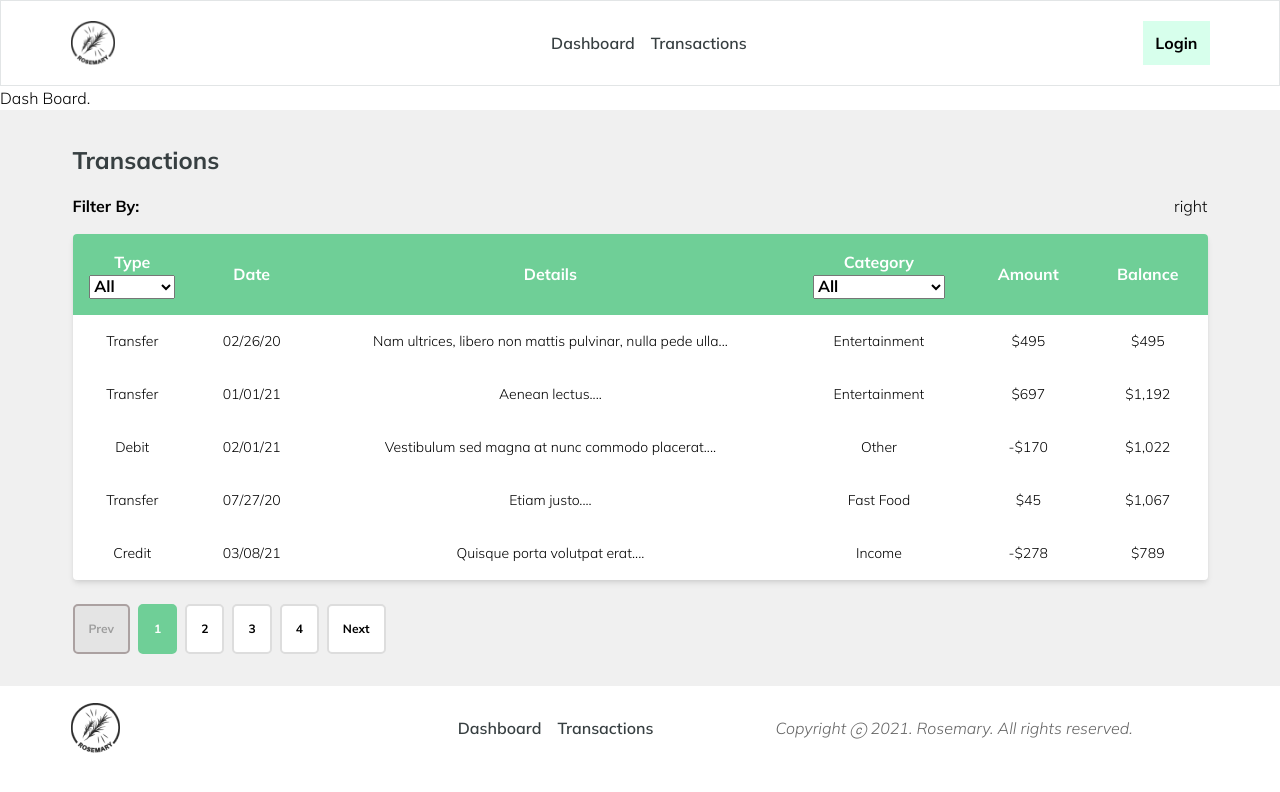
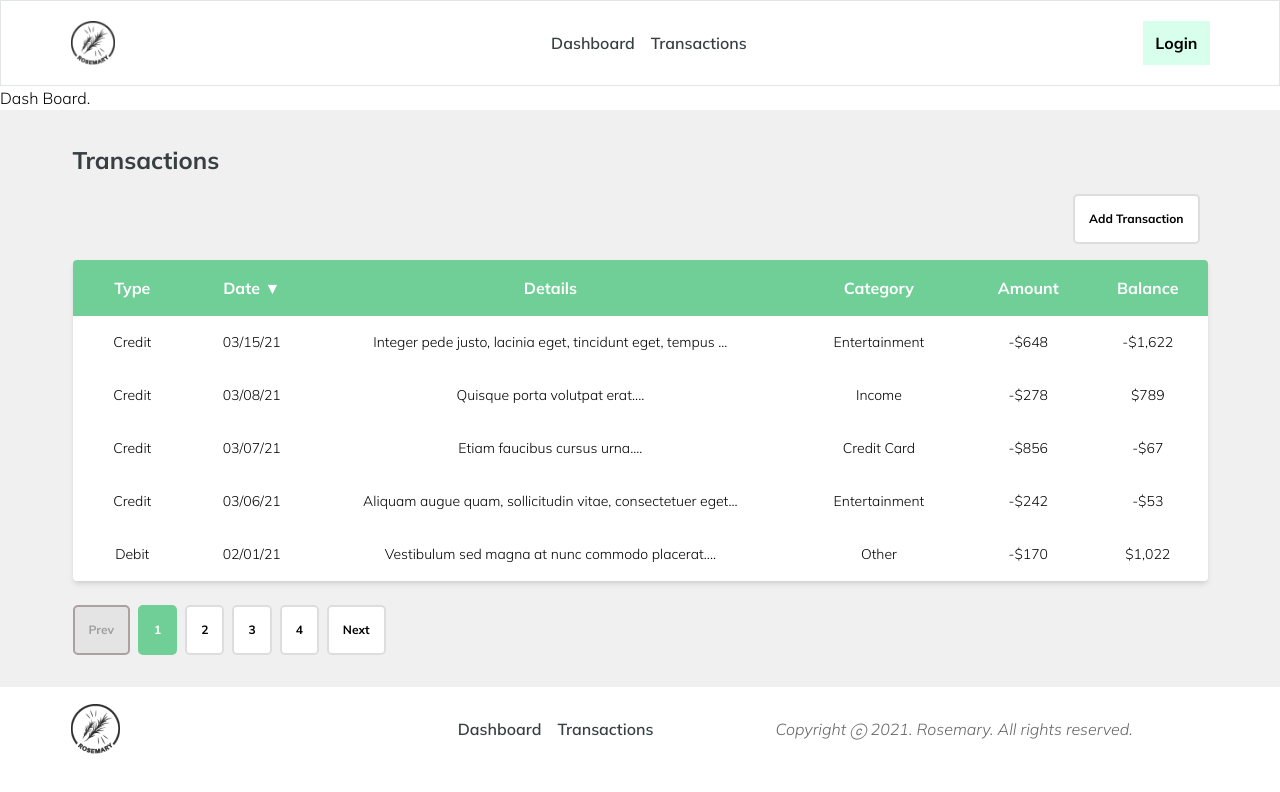
Before and after one commit to markanator/rosemary-personal-finance, a React (Create React App) app: page /dashboard in a window 1280 px wide. Shown: the top 792 px of the page. Built offline with nearby package versions, Linux system fonts and the light colour scheme.

Commit message:
styled and MVP functionality complete

```diff
--- a/src/components/features/dashboard/TransactionTableSm/DashTableStyles.scss
+++ b/src/components/features/dashboard/TransactionTableSm/DashTableStyles.scss
@@ -27,33 +27,5 @@
   .--paginate {
     display: flex;
     width: 50%;
-    // justify-content: flex-start;
-    // align-items: center;
-    .trx__btn {
-      border-radius: 0px;
-      font-weight: 700;
-      font-size: 0.75rem;
-      border-radius: 5px;
-      background-color: white;
-      border: 2px solid #ddd;
-
-      padding: 0.875rem;
-      margin-right: 0.5rem;
-      transition: all 0.2s ease-in-out;
-
-      &:hover,
-      &.active {
-        cursor: pointer;
-        color: white;
-        background-color: var(--color-accent-green);
-        border: 2px solid var(--color-accent-green);
-      }
-
-      &:disabled {
-        border: 2px solid #aba1a1;
-        background-color: #e4e4e4;
-        color: #9e9e9e;
-      }
-    }
   }
 }
--- a/src/components/features/dashboard/TransactionTableSm/SmallTable.js
+++ b/src/components/features/dashboard/TransactionTableSm/SmallTable.js
@@ -1,5 +1,5 @@
 import React, { useMemo } from 'react';
-import { usePagination, useSortBy, useTable, useFilters } from 'react-table';
+import { usePagination, useSortBy, useTable } from 'react-table';
 import MOCK_DATA from '../../../../tempData/trxList.json';
 import formatMoney from '../../../../utils/formatMoney';
 import { COLUMNS } from './SmColumns';
@@ -12,6 +12,7 @@ export default function SmallTable() {
   const data = useMemo(
     () =>
       MOCK_DATA.map(trx => {
+        // eslint-disable-next-line
         balance += trx.trx_amount * 100;
         return {
           ...trx,
@@ -25,9 +26,12 @@ export default function SmallTable() {
     {
       columns,
       data,
-      initialState: { pageIndex: 0, pageSize: 5 },
+      initialState: {
+        sortBy: [{ id: 'trx_date', desc: true }],
+        pageIndex: 0,
+        pageSize: 5,
+      },
     },
-    useFilters,
     useSortBy,
     usePagination
   );
@@ -51,9 +55,15 @@ export default function SmallTable() {
     <div className="trx__component">
       <div className="trx__adjust">
         <div className="--left">
-          <b>Filter By:</b>
+          {/* <b>Filter By:</b> */}
+          {/* Sticking with sorting for now! */}
         </div>
-        <div className="--right">right</div>
+        <div className="--right">
+          {/*
+          // TODO:: ADD MODAL TO add a transaction
+          */}
+          <button className="btn-primary">Add Transaction</button>
+        </div>
       </div>
       <div className="--trxwrapper">
         <table className="dashtrxtable" {...getTableProps()}>
@@ -99,7 +109,7 @@ export default function SmallTable() {
       </div>
       <div className="--paginate">
         <button
-          className="trx__btn"
+          className="btn-primary"
           onClick={() => previousPage()}
           disabled={!canPreviousPage}
         >
@@ -107,7 +117,7 @@ export default function SmallTable() {
         </button>
         {pageOptions.map((page, idx) => (
           <button
-            className={`trx__btn ${pageIndex === idx ? 'active' : ''}`}
+            className={`btn-primary ${pageIndex === idx ? 'active' : ''}`}
             key={page}
             onClick={() => gotoPage(idx)}
           >
@@ -115,7 +125,7 @@ export default function SmallTable() {
           </button>
         ))}
         <button
-          className="trx__btn"
+          className="btn-primary"
           onClick={() => nextPage()}
           disabled={!canNextPage}
         >
--- a/src/index.js
+++ b/src/index.js
@@ -6,7 +6,7 @@ import { BrowserRouter as Router } from 'react-router-dom';
 import App from './App';
 import './styles/globalStyles.css';
 import './styles/cssreset.css';
-import './styles/videoModal.scss';
+import './styles/index.scss';
 
 ReactDOM.render(
   <Router>
--- /dev/null
+++ b/src/styles/index.scss
@@ -0,0 +1,28 @@
+@import './videoModal.scss';
+
+.btn-primary {
+  border-radius: 0px;
+  font-weight: 700;
+  font-size: 0.75rem;
+  border-radius: 5px;
+  background-color: white;
+  border: 2px solid #ddd;
+
+  padding: 0.875rem;
+  margin-right: 0.5rem;
+  transition: all 0.2s ease-in-out;
+
+  &:hover,
+  &.active {
+    cursor: pointer;
+    color: white;
+    background-color: var(--color-accent-green);
+    border: 2px solid var(--color-accent-green);
+  }
+
+  &:disabled {
+    border: 2px solid #aba1a1;
+    background-color: #e4e4e4;
+    color: #9e9e9e;
+  }
+}
```
